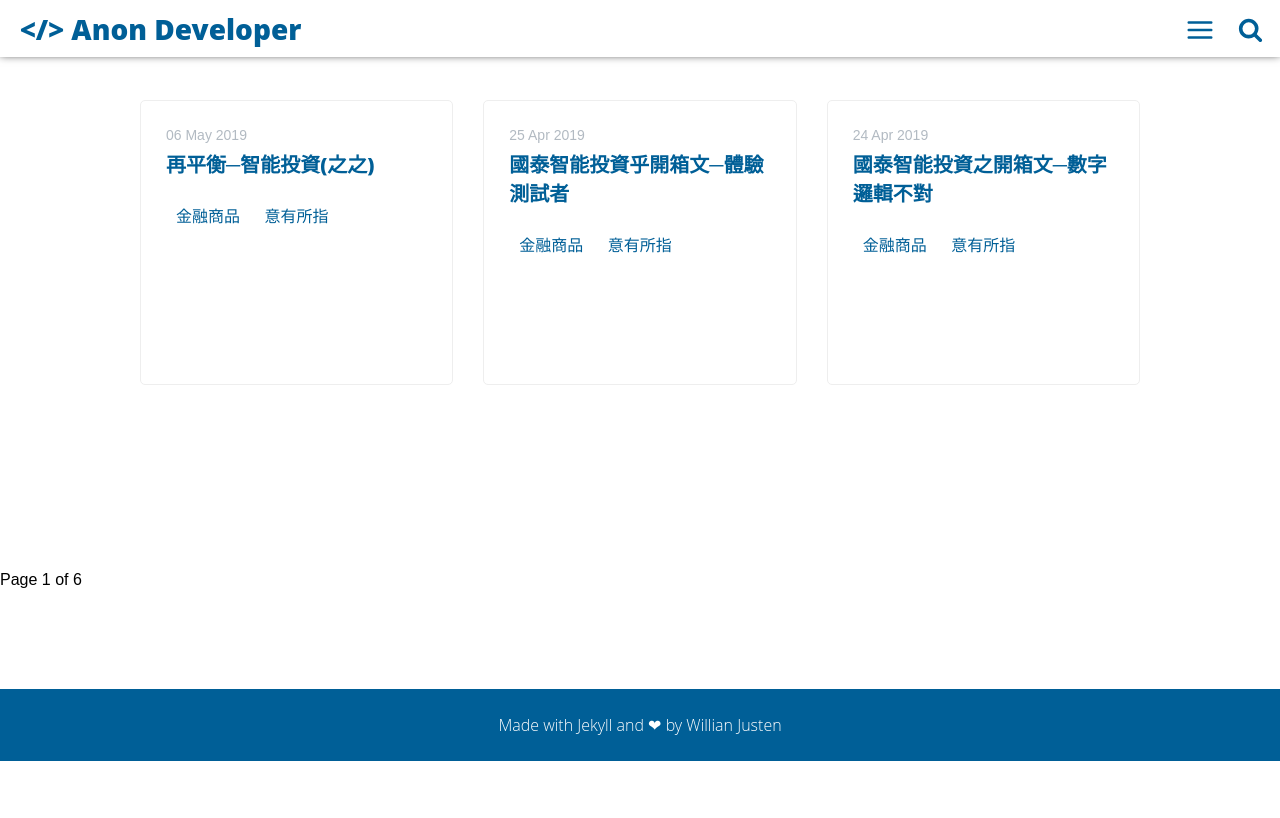
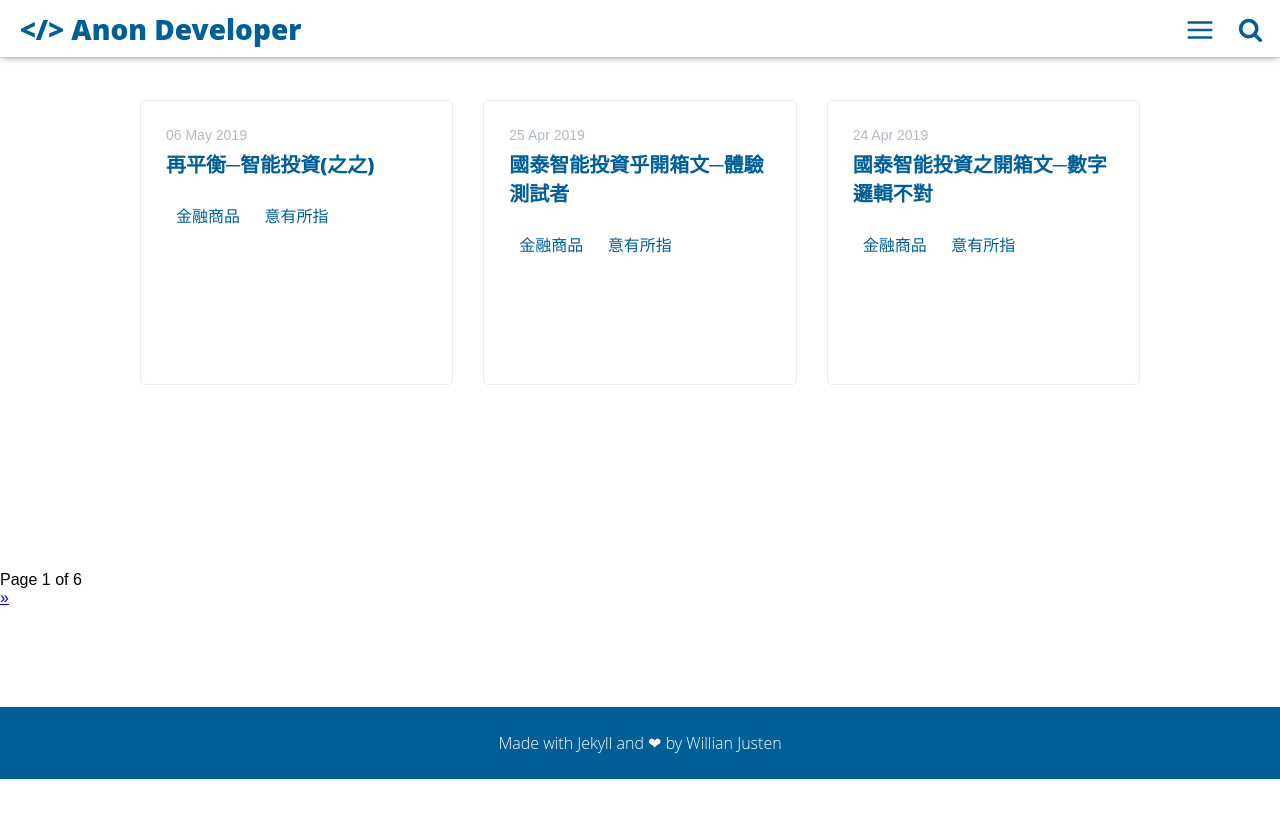
Before and after one commit to doltegg/cj, a Jekyll site: the page built from index.html, in a window 1280 px wide. Shown: the top 818 px of the page. Built offline with Jekyll 4.4.1, drawn with Linux system fonts in a browser that asks for light colours; the list of posts is cut into pages by our own code.

Commit message:
Update pagination.html

```diff
--- a/_includes/pagination.html
+++ b/_includes/pagination.html
@@ -17,3 +17,22 @@
         </a>
     {% endif %}
 </div>
+
+<nav class="pagination">
+    <input type="hidden" id="total_pages" value="{{ paginator.total_pages }}">
+    <input type="hidden" id="current_pages" value="{{ paginator.page }}">
+    <input type="hidden" id="base_url" value="{{ "/" | relative_url }}">
+    <div class="page-links">
+        {% if paginator.previous_page %}
+            {% if paginator.previous_page == 1 %}
+            <a href="{{ "/" | relative_url }}" class="page-link" title="Previous Page">&laquo;</a>
+            {% else %}
+            <a href="/page{{ paginator.previous_page }}/" class="page-link" title="Previous Page">&laquo;</a>
+            {% endif %}
+        {% endif %}
+        <div id="page-link-container"></div>
+        {% if paginator.next_page %}
+        <a href="/page{{ paginator.next_page }}/" class="page-link">&raquo;</a>
+        {% endif %}
+    </div>
+</nav>
```
